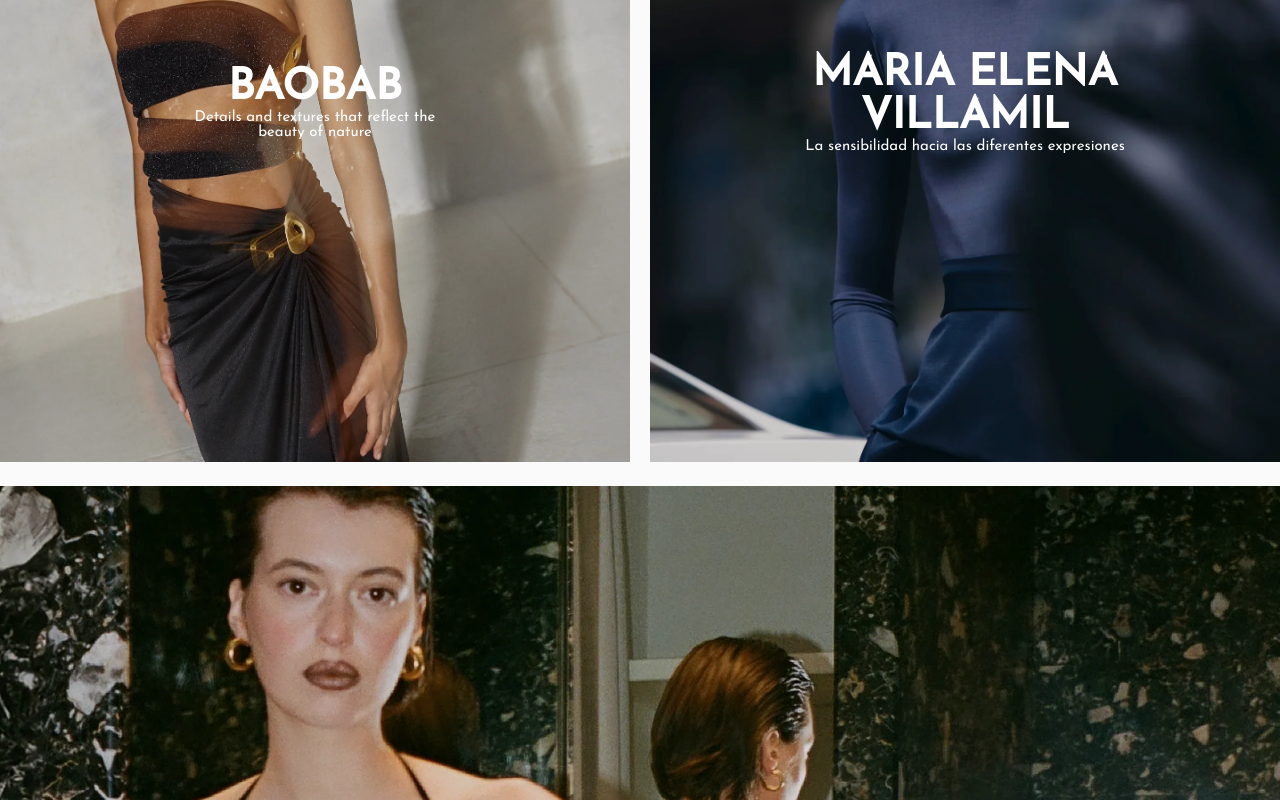
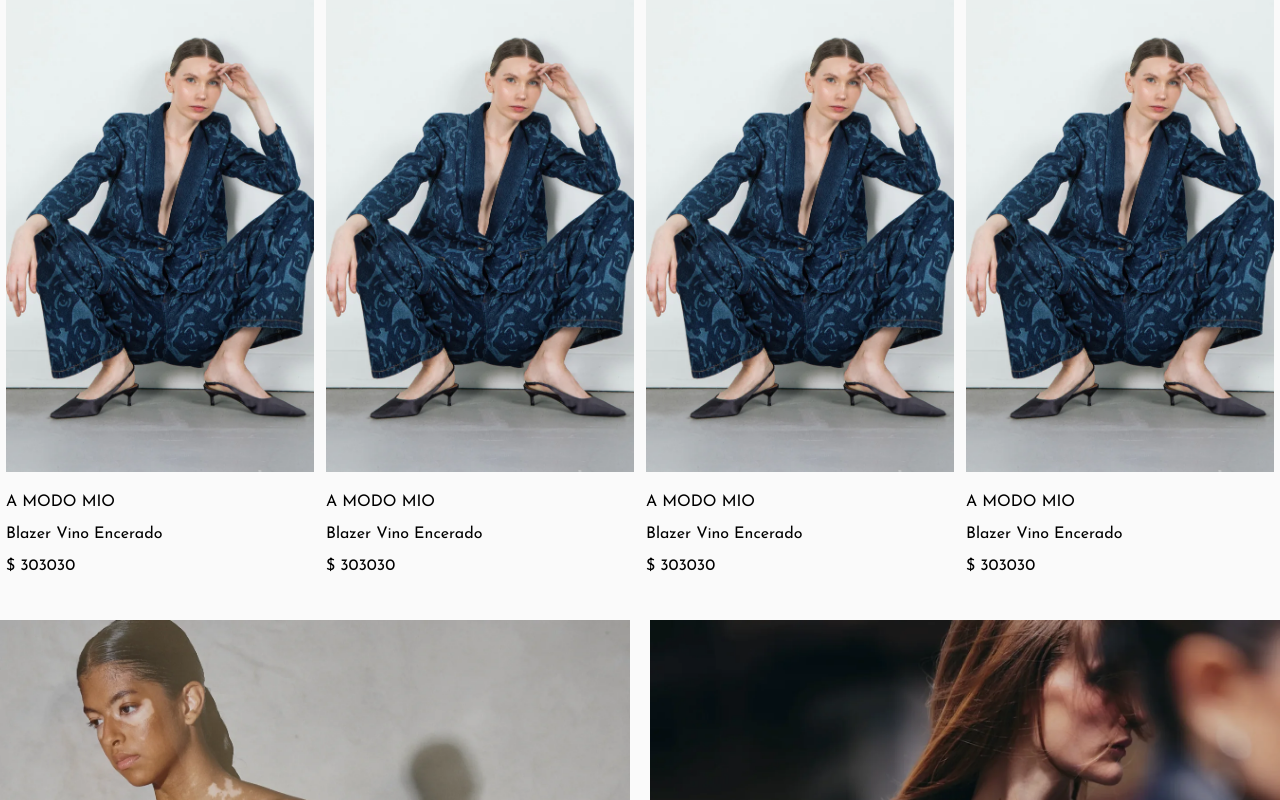
Before and after one commit to CriistiianDM/malvaonline, a Next.js app: page / in a window 1280 px wide. Shown: the part 1100-1900 px from the top of the page. Built offline with nearby package versions, Linux system fonts and the light colour scheme.

Commit message:
card finish

```diff
--- a/css/home/home.css
+++ b/css/home/home.css
@@ -74,7 +74,6 @@
 
 section[tag="banner"] {
     width: 100%;
-    height: calc(100vh - 28px);
     margin-bottom: 20px;
     z-index: 3;
 }
@@ -138,7 +137,7 @@
 
 /* Nav Menu */
 nav[tag="nav-menu"] {
-    position: absolute;
+    position: fixed;
     top: 0;
     left: 0;
     bottom: 0;
@@ -380,6 +379,29 @@
     height: auto;
 }
 
+/* Cards */
+div[tag="slider"] {
+    display: flex;
+    flex-direction: column;
+    justify-content: center;
+    align-items: flex-start;
+}
+
+div[tag="slider"] > div {
+    padding: 6px;
+    overflow: hidden;
+}
+
+div[tag="slider"] > div:first-of-type {
+    height: 800px;
+}
+
+div[tag="slider"] > div:first-of-type img {
+    width: 100%;
+    height: 800px;
+    object-fit: cover;
+}
+
 /* Utils */
 .active-header {
     background: var(--white);
@@ -483,3 +505,10 @@
         max-width: calc(50% - 10px);
     }
 }
+
+/* Rato sin usar @media */
+@media screen and (min-width: 1980px) {
+    nav[tag="nav-menu"] {
+        left: calc( (100% - 1980px) / 2);
+    }
+}
--- a/package.json
+++ b/package.json
@@ -14,6 +14,8 @@
     "next": "^15.0.4",
     "react": "^19.0.0",
     "react-dom": "^19.0.0",
+    "react-slick": "^0.30.2",
+    "slick-carousel": "^1.8.1",
     "vite": "^6.0.3"
   },
   "devDependencies": {
--- a/pages/_app.jsx
+++ b/pages/_app.jsx
@@ -8,6 +8,10 @@
 import '../css/root.css'
 import "../css/home/home.css"
 
+// Other Styles
+import 'slick-carousel/slick/slick.css'
+import 'slick-carousel/slick/slick-theme.css'
+
 export default ({ Component, pageProps }) => {
     return <Component {...pageProps} />
 }
--- a/pages/index.jsx
+++ b/pages/index.jsx
@@ -5,7 +5,7 @@
 import React from "react"
 
 // Componets
-import { Header, Banner, BannerColumns, Footer } from '../src/components';
+import { Header, Banner, BannerColumns, Footer, Cards } from '../src/components';
 
 // Const
 import Const from '../utils/const'
@@ -15,6 +15,7 @@
         <main className="main-container-root">
             <Header />
             <Banner {...Const.confBanner} />
+            <Cards />
             <BannerColumns data={Const.confBannerColumns} />
             <Banner {...Const.confBannerSecundary} />
             <Footer />
--- /dev/null
+++ b/src/components/Card/Card.jsx
@@ -0,0 +1,54 @@
+/**
+ * @author: Cristian Machado <cristian.machado@correounivalle.edu.co>
+ * @copyright:  2024
+*/
+import React from 'react'
+
+// Handlers
+import handlersFuncs from './handlers'
+
+// Const
+import Const from './const'
+
+// Components
+import For from '../../shared/For'
+import Show from '../../shared/Show'
+
+// Sldier
+import Slider from 'react-slick';
+
+/** Cards */
+export default () => {
+    return (
+        <React.Fragment>
+            <CustomSlider />
+        </React.Fragment>
+    )
+}
+
+const CustomSlider = () => {
+    return (
+      <div className="slider-container">
+        <Slider {...Const.settings}>
+            {Const.sliders.map((element, index) => (
+                printSliders(element, index)
+            ))}
+        </Slider>
+      </div>
+    );
+};
+
+const printSliders = (element, index, shared) => {
+    return (
+        <div key={index} tag="slider">
+            <div>
+                <img src={element.img} alt={`slider-${index}`} />
+            </div>
+            <div>
+                <p>{element.category}</p>
+                <p>{element.name}</p>
+                <p>$ {element.price}</p>
+            </div>
+        </div>
+    )
+}
--- /dev/null
+++ b/src/components/Card/const.js
@@ -0,0 +1,97 @@
+export default {
+    settings: {
+        infinite: true,
+        slidesToShow: 4,
+        slidesToScroll: 3,
+        responsive: [
+          {
+            breakpoint: 1024,
+            settings: {
+              slidesToShow: 3,
+              slidesToScroll: 3,
+              infinite: true,
+              dots: true
+            }
+          },
+          {
+            breakpoint: 600,
+            settings: {
+              slidesToShow: 2,
+              slidesToScroll: 2
+            }
+          },
+          {
+            breakpoint: 480,
+            settings: {
+              slidesToShow: 1,
+              slidesToScroll: 1
+            }
+          }
+        ]
+    },
+    sliders: [
+        {
+            price: 303030,
+            img: '/img/Mesadetrabajo1copia483x.webp',
+            sku: 'A3930',
+            name: 'Blazer Vino Encerado',
+            category: 'A MODO MIO'
+        },
+        {
+            price: 303030,
+            img: '/img/Mesadetrabajo1copia483x.webp',
+            sku: 'A3930',
+            name: 'Blazer Vino Encerado',
+            category: 'A MODO MIO'
+        },
+        {
+            price: 303030,
+            img: '/img/Mesadetrabajo1copia483x.webp',
+            sku: 'A3930',
+            name: 'Blazer Vino Encerado',
+            category: 'A MODO MIO'
+        },
+        {
+            price: 303030,
+            img: '/img/Mesadetrabajo1copia483x.webp',
+            sku: 'A3930',
+            name: 'Blazer Vino Encerado',
+            category: 'A MODO MIO'
+        },
+        {
+            price: 303030,
+            img: '/img/Mesadetrabajo1copia483x.webp',
+            sku: 'A3930',
+            name: 'Blazer Vino Encerado',
+            category: 'A MODO MIO'
+        },
+        {
+            price: 303030,
+            img: '/img/Mesadetrabajo1copia483x.webp',
+            sku: 'A3930',
+            name: 'Blazer Vino Encerado',
+            category: 'A MODO MIO'
+        },
+        {
+            price: 303030,
+            img: '/img/Mesadetrabajo1copia483x.webp',
+            sku: 'A3930',
+            name: 'Blazer Vino Encerado',
+            category: 'A MODO MIO'
+        },
+        {
+            price: 303030,
+            img: '/img/Mesadetrabajo1copia483x.webp',
+            sku: 'A3930',
+            name: 'Blazer Vino Encerado',
+            category: 'A MODO MIO'
+        },
+        {
+            price: 303030,
+            img: '/img/Mesadetrabajo1copia483x.webp',
+            sku: 'A3930',
+            name: 'Blazer Vino Encerado',
+            category: 'A MODO MIO'
+        },
+    ]
+}
--- /dev/null
+++ b/src/components/Card/handlers.js
@@ -0,0 +1,8 @@
+
+export default () => {
+    return (
+        <React.Fragment>
+            <h1>Hola</h1>
+        </React.Fragment>
+    )
+}
--- a/src/components/Header/Header.jsx
+++ b/src/components/Header/Header.jsx
@@ -19,11 +19,12 @@
 /** Header */
 export default () => {
     const [hiddenClass, SetEnableClass] = React.useState(false);
-    const [openNav, SetCloseNav] = React.useState(false);
+    const [openNav, SetCloseNav] = React.useState(null);
 
     const handlers = handlersFuncs({...{SetEnableClass,openNav, SetCloseNav}})
 
     React.useEffect(handlers.eventScroll, []);
+    React.useEffect(handlers.openNavEffect, [openNav]);
 
     return (
       <React.Fragment>
--- a/src/components/Header/handlers.js
+++ b/src/components/Header/handlers.js
@@ -20,10 +20,21 @@
         // };
     }
 
+    const openNavEffect = () => {
+        if (openNav == null) return
+        const body = document.querySelectorAll('body')[0]
+        if (body?.classList?.contains('overflow-hidden')) {
+            body.classList.remove('overflow-hidden');
+        } else {
+            body?.classList?.add('overflow-hidden');
+        }
+    }
+
     const closeNav = () => SetCloseNav(!openNav)
 
     return {
         eventScroll: eventScroll,
         closeNav: closeNav,
+        openNavEffect: openNavEffect
     }
 }
--- a/src/components/index.js
+++ b/src/components/index.js
@@ -2,3 +2,4 @@
 export { default as Banner } from './Banners/BannerPrimary'
 export { default as BannerColumns } from './Banners/BannerTwoColumns'
 export { default as Footer } from './Footer/Footer'
+export { default as Cards } from './Card/Card'
```
Also changed, not shown: public/img/Mesadetrabajo1copia483x.webp (added).
